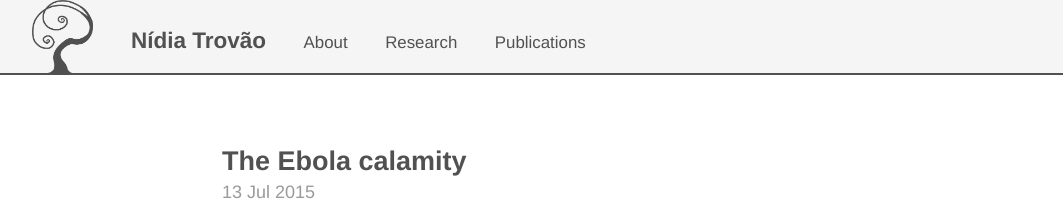
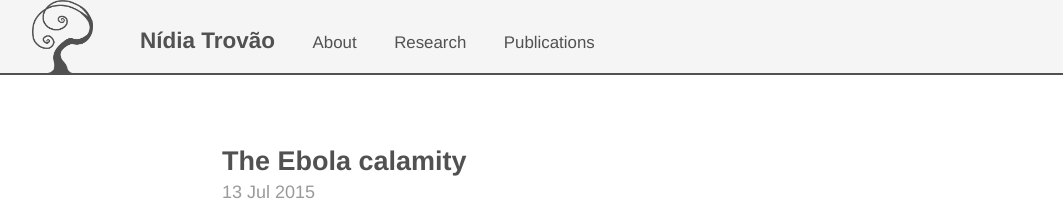
Before and after one commit to nidiatrovao/nidiatrovao.github.io, a Jekyll site: the page built from index.html, in a window 1280 px wide. Shown: the top 221 px of the page, without its empty margins (13-1076 px from the left). Built offline with Jekyll 4.4.1, drawn with Linux system fonts in a browser that asks for light colours; the list of posts is cut into pages by our own code.

Commit message:
top bar edits

```diff
--- a/_layouts/default.html
+++ b/_layouts/default.html
@@ -5,7 +5,7 @@
 
   <body>
 	  <header class="masthead" style="padding-top:0;margin-left:auto;margin-right:auto">
-        <h3 class="masthead-title" style="background-color:#F5F5F5;background-image: url('/public/apple-touch-icon-precomposed.png');background-size:contain;background-repeat:no-repeat;padding-top:1.5rem;max-width:100%;padding-bottom:1rem;padding-left:8rem;padding-right:0rem;margin-left:auto;margin-right:auto;box-shadow: 0px 2px 0px #515151;background-position:left 2.5rem bottom">
+        <h3 class="masthead-title" style="background-color:#F5F5F5;background-image: url('/public/apple-touch-icon-precomposed.png');background-size:contain;background-repeat:no-repeat;padding-top:1.5rem;max-width:100%;padding-bottom:1rem;padding-left:8.5rem;padding-right:0rem;margin-left:auto;margin-right:auto;box-shadow: 0px 2px 0px #515151;background-position:left 2.5rem bottom">
           <a href="{{ site.baseurl }}/" title="Home">{{ site.title }}</a>
 			{% for page in site.pages_list %}
 				&nbsp;&nbsp;&nbsp;&nbsp;
```
